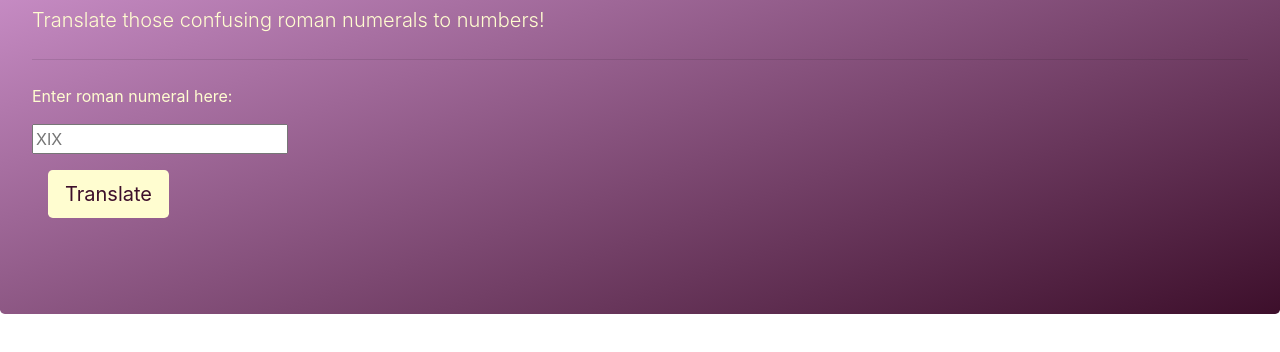
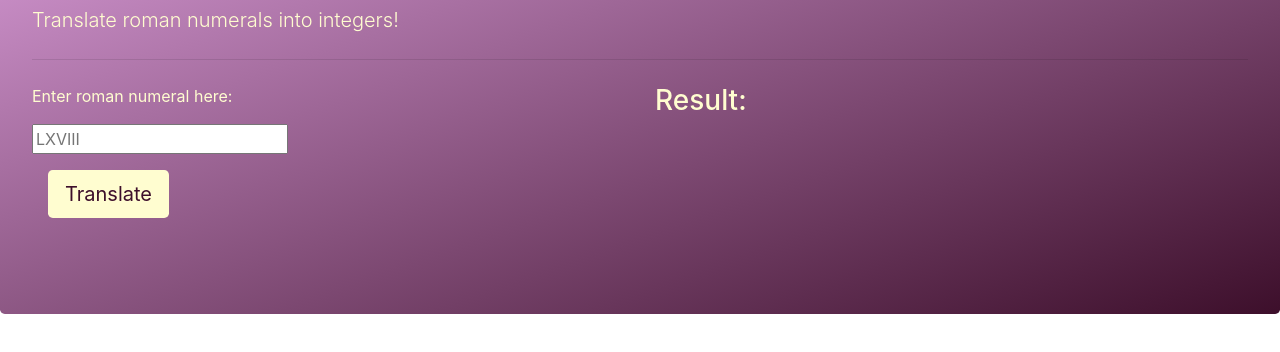
Before and after one commit to AndrewCodesDontYaKnow/RomanNumeralTranslator, a plain HTML site: page index.html in a window 1280 px wide. Shown: the part 134-486 px from the top of the page. Drawn offline with nearby package versions, Linux system fonts and the light colour scheme.

Commit message:
added return for empty input

```diff
--- a/app.js
+++ b/app.js
@@ -23,6 +23,7 @@ $(function () {
             return "That's not a roman numeral."
         }
 
+        if(roman === "") return "Please enter a roman numeral."
 
         // set result to zero
         var result = 0
--- a/index.html
+++ b/index.html
@@ -16,7 +16,7 @@
     <div class="jumbotron">
 
         <h1 class="display-4 title">Roman Numeral Translator</h1>
-        <p class="lead">Translate those confusing roman numerals to numbers!</p>
+        <p class="lead">Translate roman numerals into integers!</p>
         <hr class="my-4">
 
         <div class="row mainrow">
@@ -25,7 +25,7 @@
 
                 <div class="">
                     <!-- <select class="custom-select" id="inputGroupSelect04"> -->
-                    <input selected id="roman" placeholder="XIX"></input>
+                    <input selected id="roman" placeholder="LXVIII"></input>
                     <!-- </select> -->
                     <!-- <div class="input-group-append">
               <button class="btn btn-outline-secondary" type="button">Button</button>
@@ -33,11 +33,13 @@
                 </div>
 
                 <p class="lead">
+
                     <a id="translateButton" class="btn btn-lg m-3" href="#" role="button">Translate</a>
                 </p>
             </div>
             <div class="col-6">
                 <div class="">
+                    <h3>Result:</h3>
                     <h2 class="result"></h2>
                 </div>
             </div>
```
